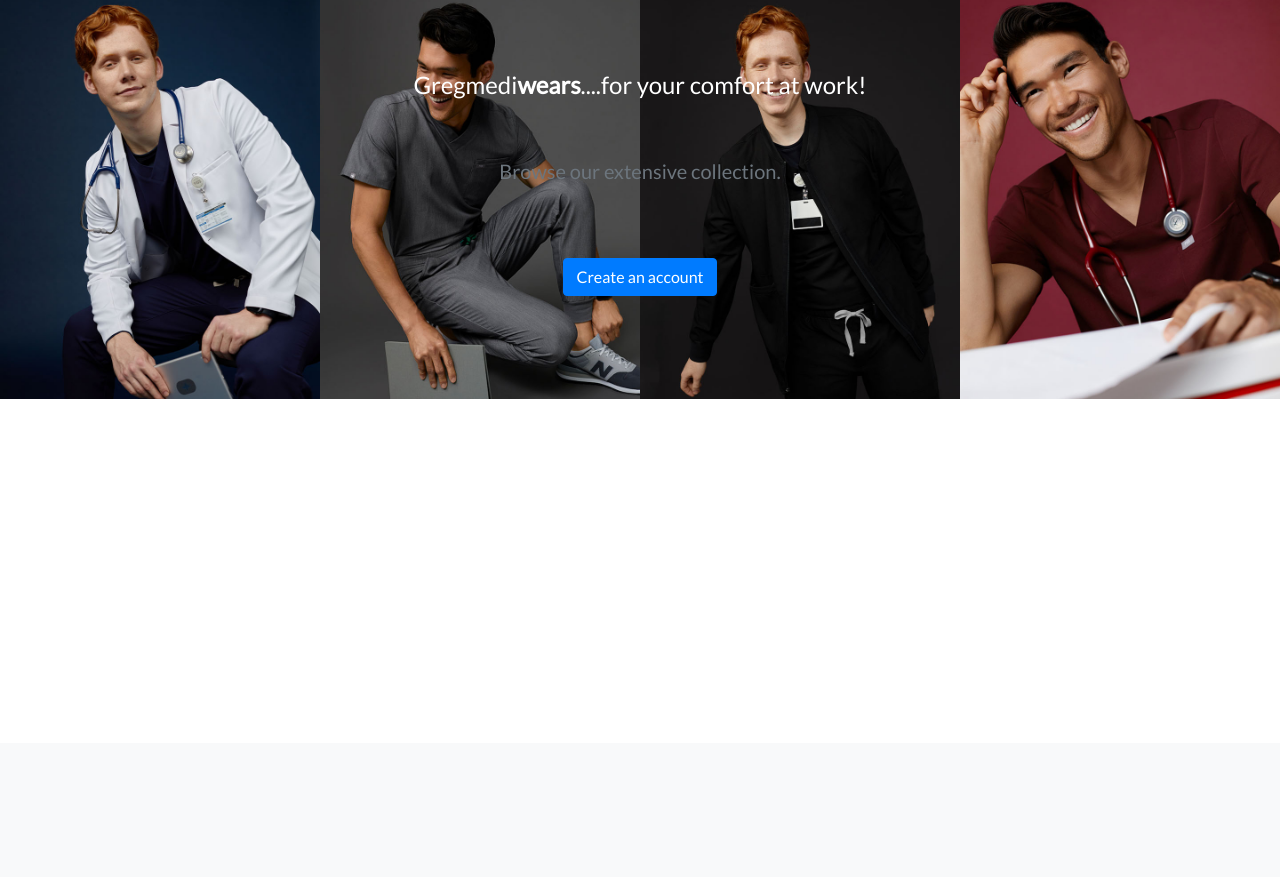
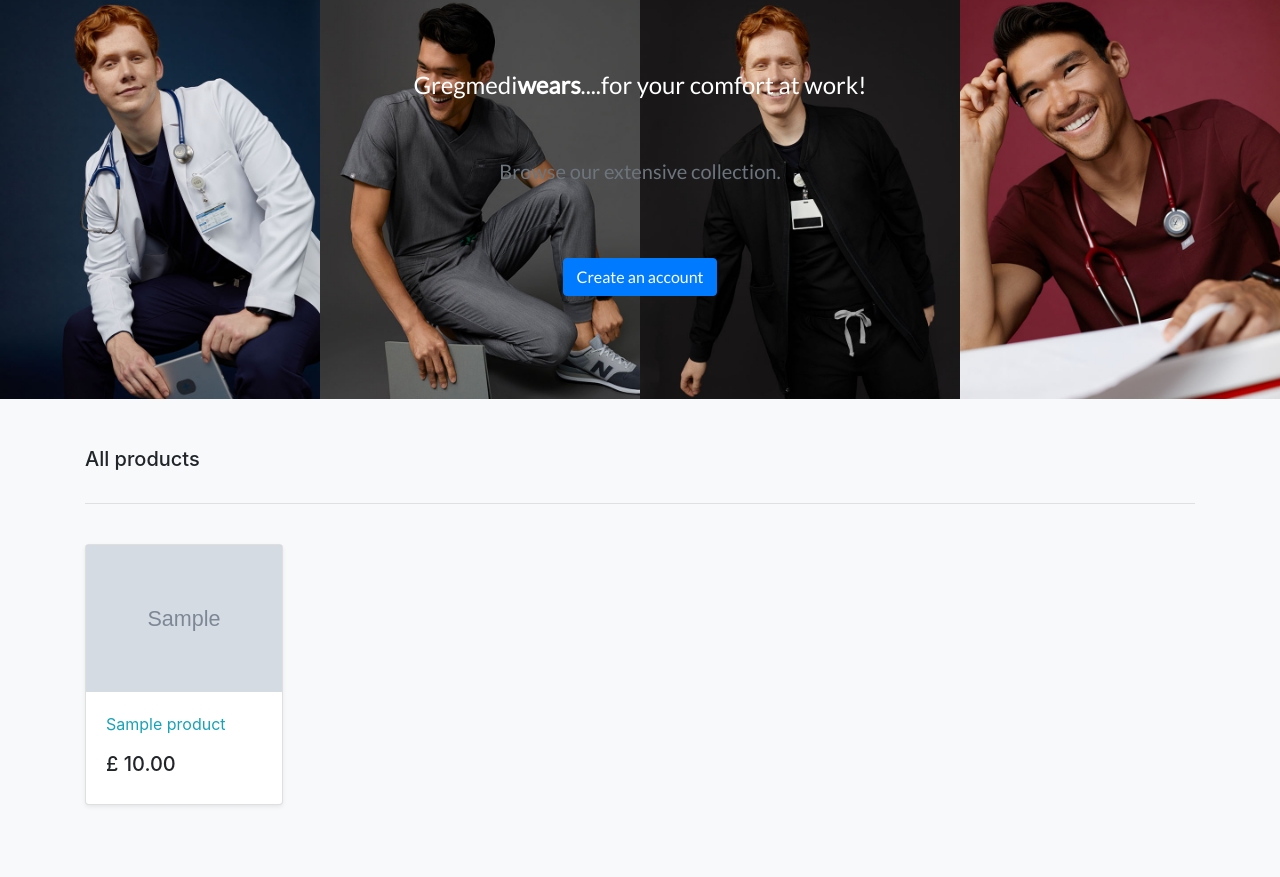
Before and after one commit to gozygreg/gregmediwears, a Django app: page / in a window 1280 px wide. Shown: the part 57-934 px from the top of the page. Before the commit the page ends 456 px from the top, so only its background shows below. Run offline with Django 3.2, Linux system fonts and the light colour scheme; tables that the repository leaves empty hold one stand-in row (values such as "Sample post"); grey boxes marked "Sample" are stand-in pictures; some libraries are stand-ins or nearby versions.

Commit message:
Style main product section in store.html and build main product data grid

```diff
--- a/store/models.py
+++ b/store/models.py
@@ -21,7 +21,8 @@ class Product(models.Model):
     slug = models.SlugField(max_length=255)
     price = models.DecimalField(max_digits=4, decimal_places=2)
     brand = models.CharField(max_length=255, default='gmwears')
-    image = models.ImageField(null=True, blank=True, upload_to='images/')
+    image = models.ImageField(null=True, blank=True)
+    image_url = models.URLField(max_length=1024, null=True, blank=True)
 
     class Meta:
         verbose_name_plural = 'products'
--- a/store/templates/store/store.html
+++ b/store/templates/store/store.html
@@ -16,5 +16,35 @@
         </div>
     </div>
 </section>
+<!-- All products section -->
+<div class="album py-5 bg-light">
+    <div class="container">
+        <div class="pb-3 h5"> All products </div>
+        <hr>
+        <br>
+        <div class="row row-cols-1 row-cols-sm-2 row-cols-md-5 g-3">
+            {% for product in all_products %}
+            <div class="col">
+                <div class="card shadow-sm mb-4">
+                    {% if product.image %}
+                    <img class="img-fluid" alt="Responsive image" src="{{ product.image.url }}">
+                    {% else %}
+                    <img class="img-fluid" alt="Responsive image" src="{{ MEDIA_URL }}noimage">
+                    {% endif %}
+                    <div class="card-body">
+                        <p class="card-text">
+                            <a class="text-info text-decoration-none" href="">{{ product.name | capfirst }}</a>
+                        </p>
+                        <div class="d-flex justify-content-between align-items-center">
+                            <h5> £ {{ product.price }} </h5>
+                        </div>
+                    </div>
+                </div>
+            </div>
+            {% endfor %}
+
+        </div>
+    </div>
+</div>
 
 {% endblock %}
--- a/store/views.py
+++ b/store/views.py
@@ -3,7 +3,9 @@ from . models import Category, Product
 
 
 def store(request):
-    return render(request, 'store/store.html')
+    all_products = Product.objects.all()
+    context = {'all_products': all_products}
+    return render(request, 'store/store.html', context)
 
 
 def categories(request):
```
Also changed, not shown: media/Mens_grey_top_and_bottom_scrub.webp (added), media/Women_scrub_with_white_coat.webp (added), media/Womens_blue_armless_top_and_bottom_scrub.webp (added), store/migrations/0005_auto_20230211_2338.py (added).
